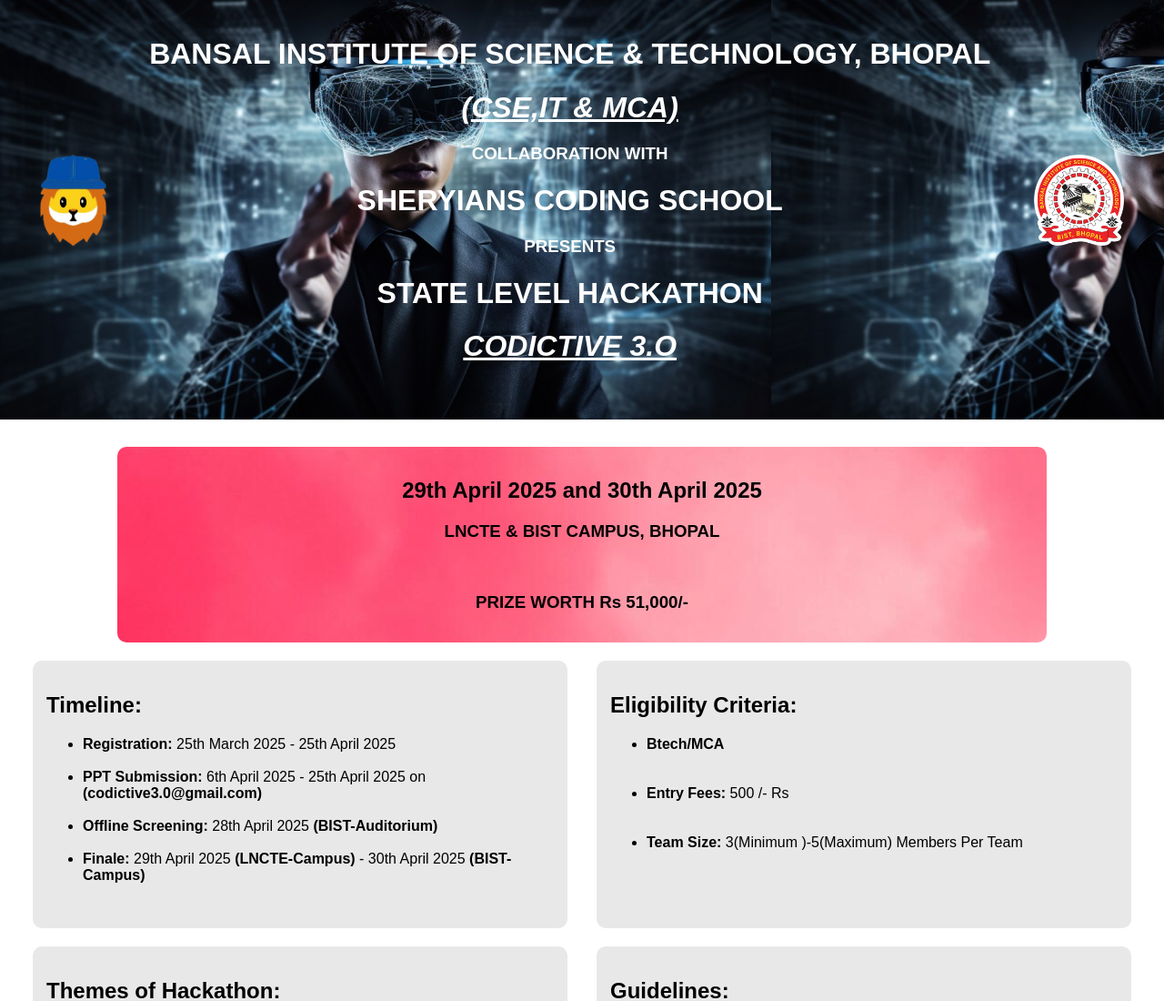
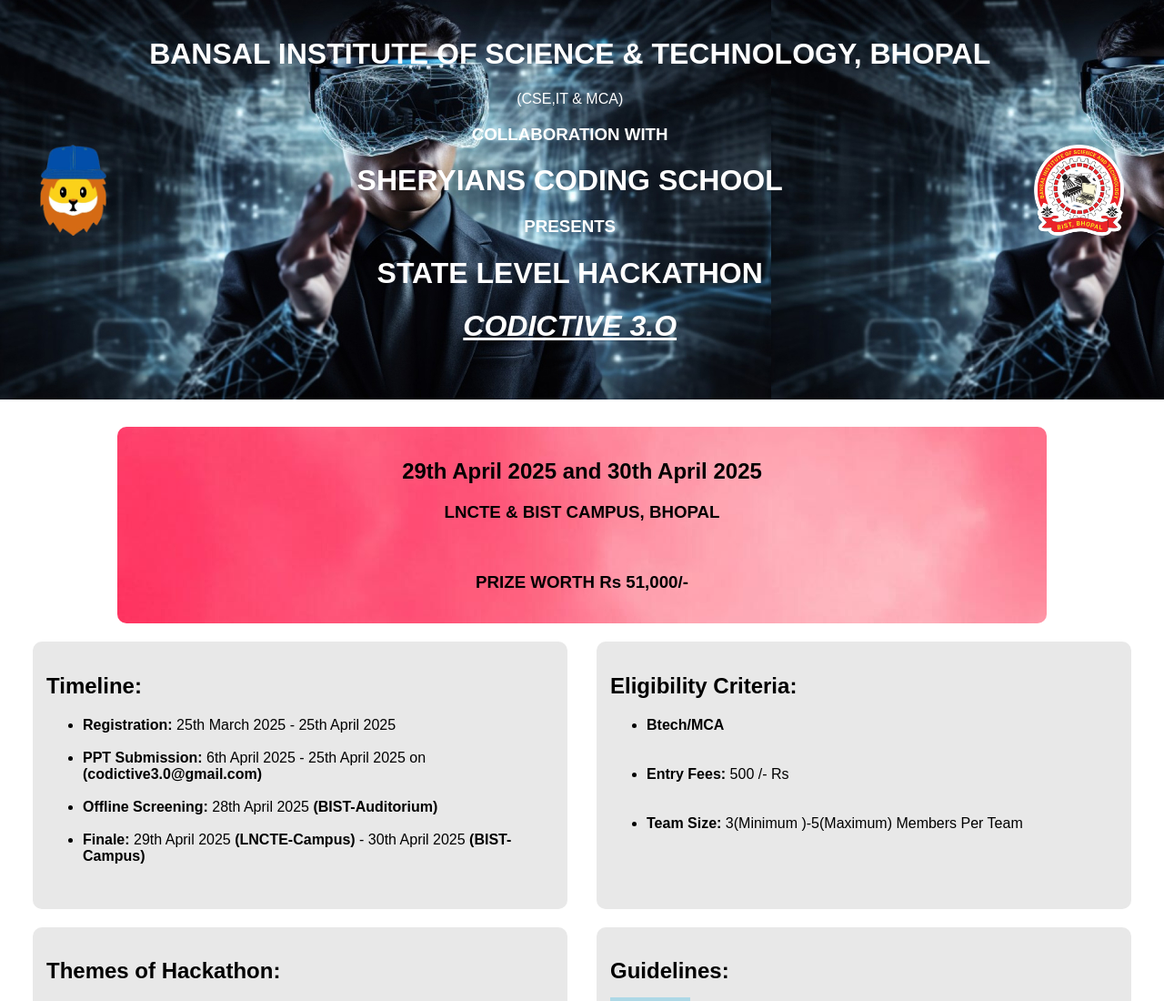
Before and after one commit to anveshsingh1981/CODICTIVE3.O, a plain HTML site: page index.html in a window 1280 px wide. Shown: the top 1100 px of the page at 91% size. Drawn offline with Linux system fonts and the light colour scheme.

Commit message:
Update index.html

```diff
--- a/index.html
+++ b/index.html
@@ -86,7 +86,7 @@ a:hover {
             <img src="Sheryians_Logo.png" alt="Logo 1">
             <div>
                 <h1>BANSAL INSTITUTE OF SCIENCE & TECHNOLOGY, BHOPAL</h1>
-		<center><h1><i><u>(CSE,IT & MCA)</u></i></h1></center>
+		<center>(CSE,IT & MCA)</center>
                 <h3>COLLABORATION WITH</h3>
                 <h1>SHERYIANS CODING SCHOOL</h1>
                 <h3>PRESENTS</h3>
```
